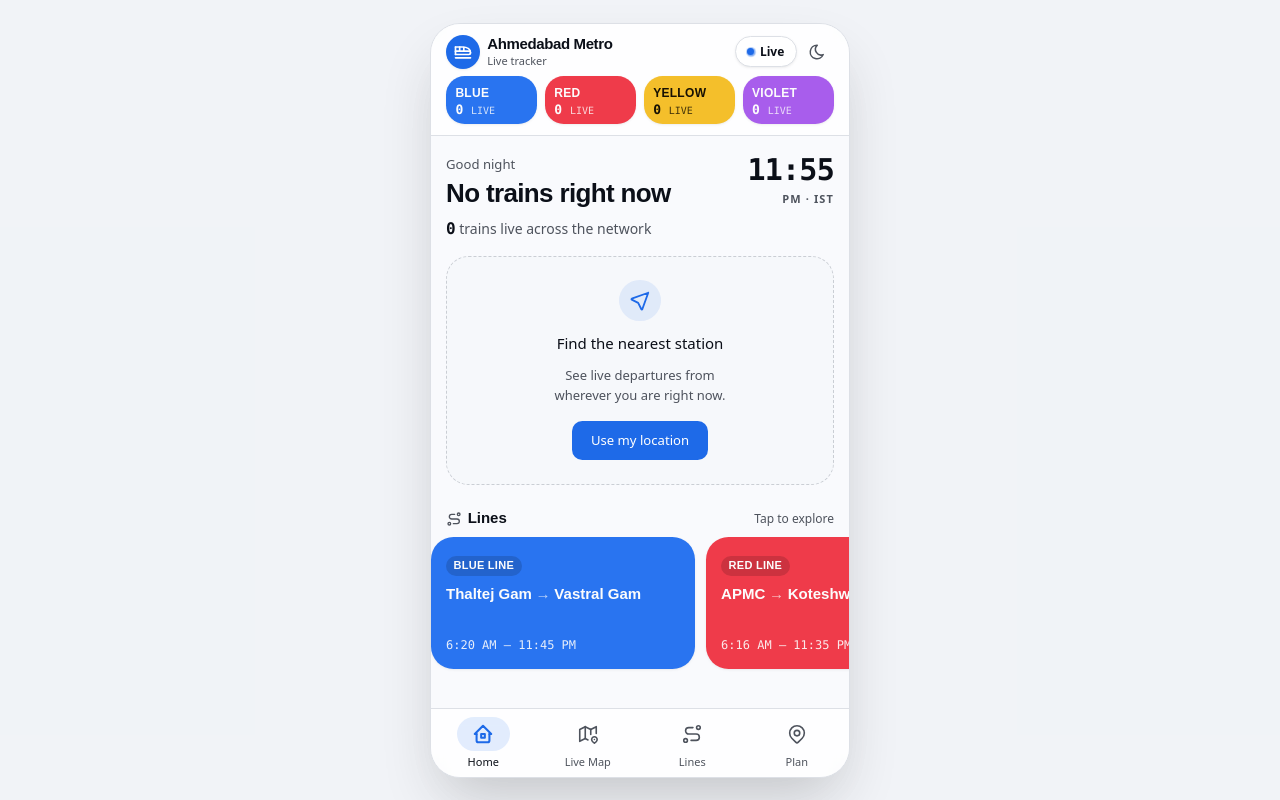
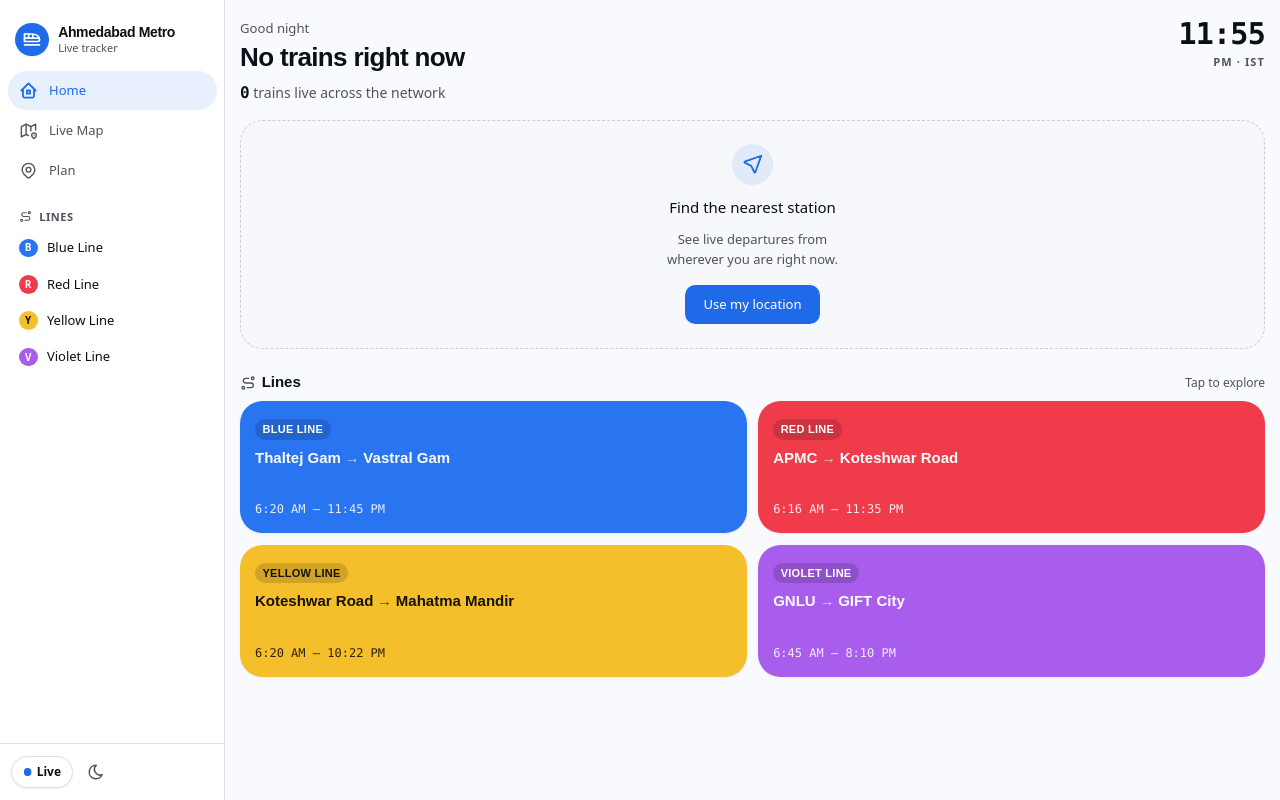
Before and after one commit to bhavy67/ahmedabad-metro-tracker, a React (Vite) app: page / in a window 1280 px wide. Built offline with nearby package versions, Linux system fonts and the light colour scheme.

Commit message:
fixed desktop view

```diff
--- a/src/features/shell/AppShell.tsx
+++ b/src/features/shell/AppShell.tsx
@@ -1,14 +1,24 @@
 import { Outlet, useLocation } from 'react-router';
 import { LiveLineStrip } from './LiveLineStrip.tsx';
 import { BottomTabBar } from './BottomTabBar.tsx';
+import { Sidebar } from './Sidebar.tsx';
 
 export function AppShell() {
   const { pathname } = useLocation();
   return (
-    <div className="fixed inset-0 flex flex-col bg-background text-foreground sm:bg-muted/60 dark:sm:bg-black">
-      {/* Content frame: full-bleed on phones, a centered "device" on tablet/desktop. */}
-      <div className="mx-auto flex h-full w-full max-w-md flex-col bg-background sm:my-6 sm:h-[calc(100dvh-3rem)] sm:overflow-hidden sm:rounded-[2rem] sm:border sm:border-border sm:shadow-2xl">
-        <LiveLineStrip />
+    <div className="fixed inset-0 flex bg-background text-foreground">
+      {/* Desktop sidebar */}
+      <div className="hidden lg:flex">
+        <Sidebar />
+      </div>
+
+      {/* Main column */}
+      <div className="flex min-w-0 flex-1 flex-col">
+        {/* Mobile-only header */}
+        <div className="lg:hidden">
+          <LiveLineStrip />
+        </div>
+
         <main
           id="app-scroll-container"
           key={pathname}
@@ -16,7 +26,11 @@
         >
           <Outlet />
         </main>
-        <BottomTabBar />
+
+        {/* Mobile-only bottom tabs */}
+        <div className="lg:hidden">
+          <BottomTabBar />
+        </div>
       </div>
     </div>
   );
--- /dev/null
+++ b/src/features/shell/Sidebar.tsx
@@ -0,0 +1,115 @@
+import { useMemo } from 'react';
+import { Link, NavLink, useLocation } from 'react-router';
+import { IconTrain, IconHome2, IconMap2, IconRoute, IconMapPin } from '@tabler/icons-react';
+import { useLiveTrains } from '@/src/hooks/useLiveTrains.ts';
+import { LINE_IDS, network } from '@/src/lib/metro/network.ts';
+import type { LineId } from '@/src/lib/metro/types.ts';
+import { cn } from '@/lib/utils';
+import { LiveBadge } from './LiveBadge.tsx';
+import { ThemeToggle } from './ThemeToggle.tsx';
+
+const NAV_ITEMS = [
+  { to: '/', label: 'Home', icon: IconHome2, match: (p: string) => p === '/' },
+  { to: '/map', label: 'Live Map', icon: IconMap2, match: (p: string) => p.startsWith('/map') },
+  { to: '/plan', label: 'Plan', icon: IconMapPin, match: (p: string) => p.startsWith('/plan') || p.startsWith('/station') },
+];
+
+export function Sidebar() {
+  const { pathname } = useLocation();
+  const trains = useLiveTrains();
+
+  const countByLine = useMemo(() => {
+    const counts: Record<LineId, number> = { blue: 0, red: 0, yellow: 0, violet: 0 };
+    for (const t of trains) counts[t.line]++;
+    return counts;
+  }, [trains]);
+
+  return (
+    <aside className="flex h-full w-60 shrink-0 flex-col border-r border-border bg-card">
+      <div className="px-4 pt-6 pb-2">
+        <Link to="/" className="flex items-center gap-2.5">
+          <span className="flex h-9 w-9 items-center justify-center rounded-xl bg-primary text-primary-foreground shadow-sm">
+            <IconTrain size={20} stroke={2} />
+          </span>
+          <span className="flex flex-col leading-tight">
+            <span className="font-display text-[14px] font-semibold tracking-tight">Ahmedabad Metro</span>
+            <span className="text-[11px] text-muted-foreground">Live tracker</span>
+          </span>
+        </Link>
+      </div>
+
+      <nav className="flex-1 overflow-y-auto px-2 py-2">
+        <div className="space-y-0.5">
+          {NAV_ITEMS.map(item => {
+            const active = item.match(pathname);
+            const Icon = item.icon;
+            return (
+              <NavLink
+                key={item.to}
+                to={item.to}
+                className={cn(
+                  'press flex items-center gap-3 rounded-xl px-3 py-2.5 text-[13px] font-medium transition-colors',
+                  active
+                    ? 'bg-primary/10 text-primary'
+                    : 'text-muted-foreground hover:bg-accent hover:text-foreground'
+                )}
+              >
+                <Icon size={19} stroke={active ? 2.25 : 1.75} />
+                {item.label}
+              </NavLink>
+            );
+          })}
+        </div>
+
+        <div className="mt-5">
+          <div className="flex items-center gap-2 px-3 pb-1.5">
+            <IconRoute size={13} stroke={2} className="text-muted-foreground" />
+            <span className="text-[11px] font-semibold uppercase tracking-wider text-muted-foreground">Lines</span>
+          </div>
+          <div className="space-y-0.5">
+            {LINE_IDS.map(line => {
+              const meta = network.lines[line];
+              const count = countByLine[line];
+              const active = pathname.startsWith(`/line/${line}`);
+              return (
+                <NavLink
+                  key={line}
+                  to={`/line/${line}`}
+                  className={cn(
+                    'press flex items-center gap-2.5 rounded-xl px-3 py-2 transition-colors',
+                    active ? 'bg-accent' : 'hover:bg-accent/60'
+                  )}
+                >
+                  <span
+                    className="flex h-5 w-5 shrink-0 items-center justify-center rounded-md text-[10px] font-bold uppercase"
+                    style={{ backgroundColor: `var(--line-${line})`, color: `var(--line-${line}-ink)` }}
+                  >
+                    {meta.name.charAt(0)}
+                  </span>
+                  <span className="min-w-0 flex-1 text-[13px] font-medium text-foreground">{meta.name}</span>
+                  {count > 0 && (
+                    <span className="flex items-center gap-1">
+                      <span className="relative inline-flex h-1.5 w-1.5">
+                        <span className="signal-ping absolute inset-0" style={{ color: `var(--line-${line})` }} />
+                        <span
+                          className="relative inline-block h-1.5 w-1.5 rounded-full"
+                          style={{ backgroundColor: `var(--line-${line})` }}
+                        />
+                      </span>
+                      <span className="text-[11px] text-muted-foreground">{count}</span>
+                    </span>
+                  )}
+                </NavLink>
+              );
+            })}
+          </div>
+        </div>
+      </nav>
+
+      <div className="flex items-center gap-1.5 border-t border-border px-3 py-3">
+        <LiveBadge />
+        <ThemeToggle />
+      </div>
+    </aside>
+  );
+}
--- a/src/features/shell/pages/HomePage.tsx
+++ b/src/features/shell/pages/HomePage.tsx
@@ -154,14 +154,14 @@
           </h2>
           <span className="text-[12px] text-muted-foreground">Tap to explore</span>
         </div>
-        <div className="scrollbar-hidden flex snap-x snap-mandatory gap-3 overflow-x-auto px-4 pb-1">
+        <div className="scrollbar-hidden flex snap-x snap-mandatory gap-3 overflow-x-auto px-4 pb-1 lg:grid lg:grid-cols-2 lg:overflow-visible lg:snap-none">
           {LINE_IDS.map(line => {
             const l = network.lines[line];
             return (
               <Link
                 key={line}
                 to={`/line/${line}`}
-                className="press flex w-[68%] shrink-0 snap-start flex-col justify-between rounded-2xl p-4 shadow-sm"
+                className="press flex w-[68%] shrink-0 snap-start flex-col justify-between rounded-2xl p-4 shadow-sm lg:w-auto"
                 style={{
                   backgroundColor: `var(--line-${line})`,
                   color: `var(--line-${line}-ink)`,
```
